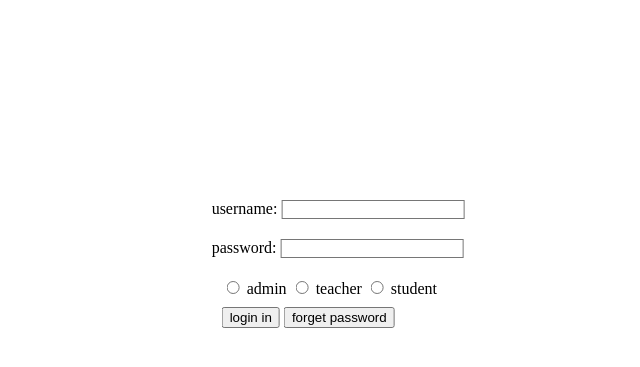
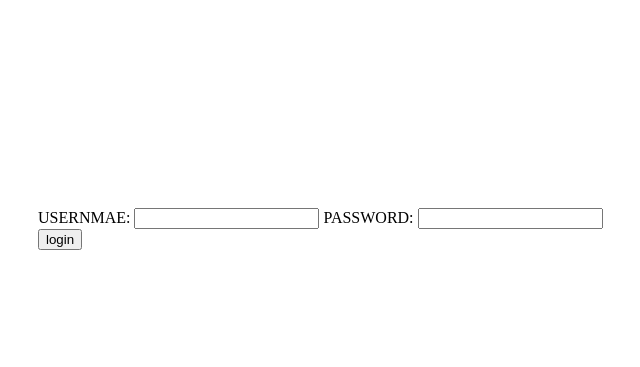
Before and after one commit to claviering/os_project, a PHP site: page /index.html in a window 1280 px wide. Shown: the part 171-538 px from the top of the page, without its empty margins (302-942 px from the left). Run offline with PHP 8.4, Linux system fonts and the light colour scheme.

Commit message:
登录做好

```diff
--- a/index.css
+++ b/index.css
@@ -14,22 +14,3 @@ form
 {
 	margin: 20px;
 }
-
-input
-{
-	 border-style:solid;
-	 border-width:1px;
-}
-
-#Identity
-{
-	position: absolute;
-	left: 30px;
-}
-
-#butt
-{
-	position: absolute;
-	bottom:-50px;
-	left:30px;
-}
--- a/index.html
+++ b/index.html
@@ -12,30 +12,11 @@
 
 
 <div id="login_form">
-	<form>username:  <input type="text" name="username"></form>
-	<form>password:  <input type="password" name="password"></form>
-	<span id="Identity">
-		<tr>
-			<td>
-				<input type="radio" name="radio_1" value="admin" onclick="click_admin()">
-				<label>admin</label>
-			</td>
-			<td>
-				<input type="radio" name="radio_1" value="teacher" onclick="click_teacher()">
-				<label>teacher</label>
-			</td>
-			<td>
-				<input type="radio" name="radio_1" value="student" onclick="click_student()">
-				<label>student</label>
-			</td>
-		</tr>
-	</span>
-
-	<span id="butt">
-		<button type="button" onclick="login_in()">login in</button>
-		<button type="button">forget password</button>
-	</span>
-
+	<form action="login.php" method="post">
+		USERNMAE: <input type="text" name="username">
+		PASSWORD: <input type="text" name="password">
+		<input type="submit" value="login">
+	</form>
 </div>
 
 </body>
```
Also changed, not shown: login.php (added, +52 -0 lines).
